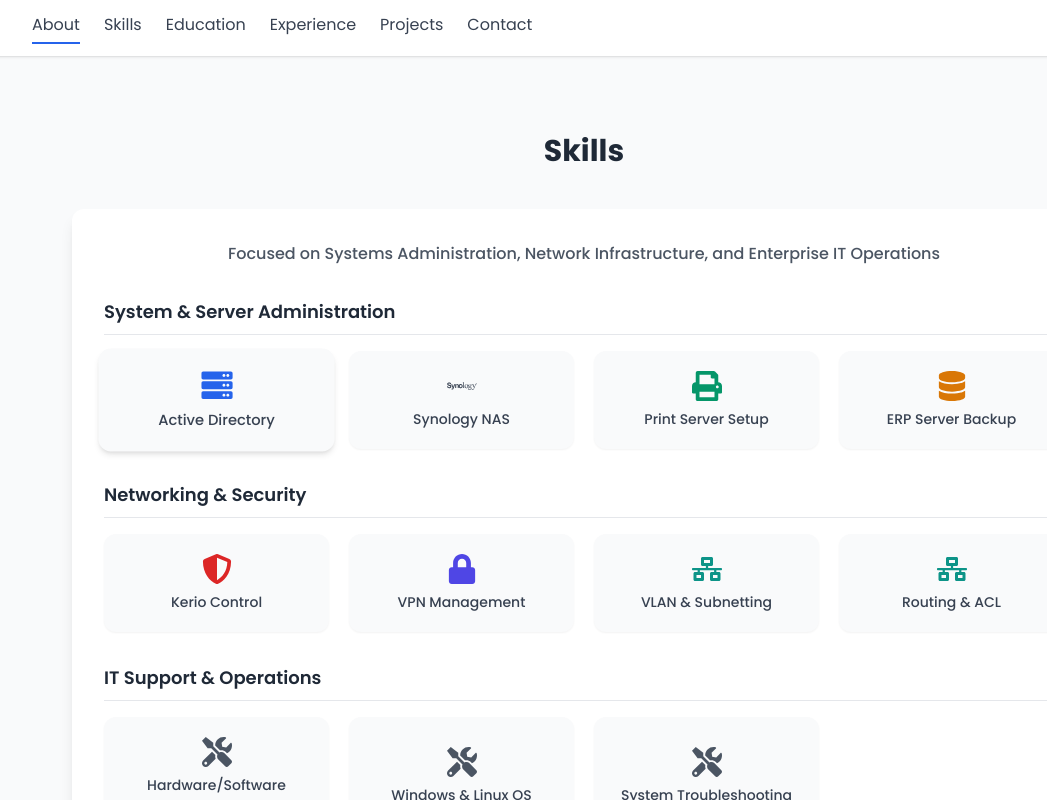
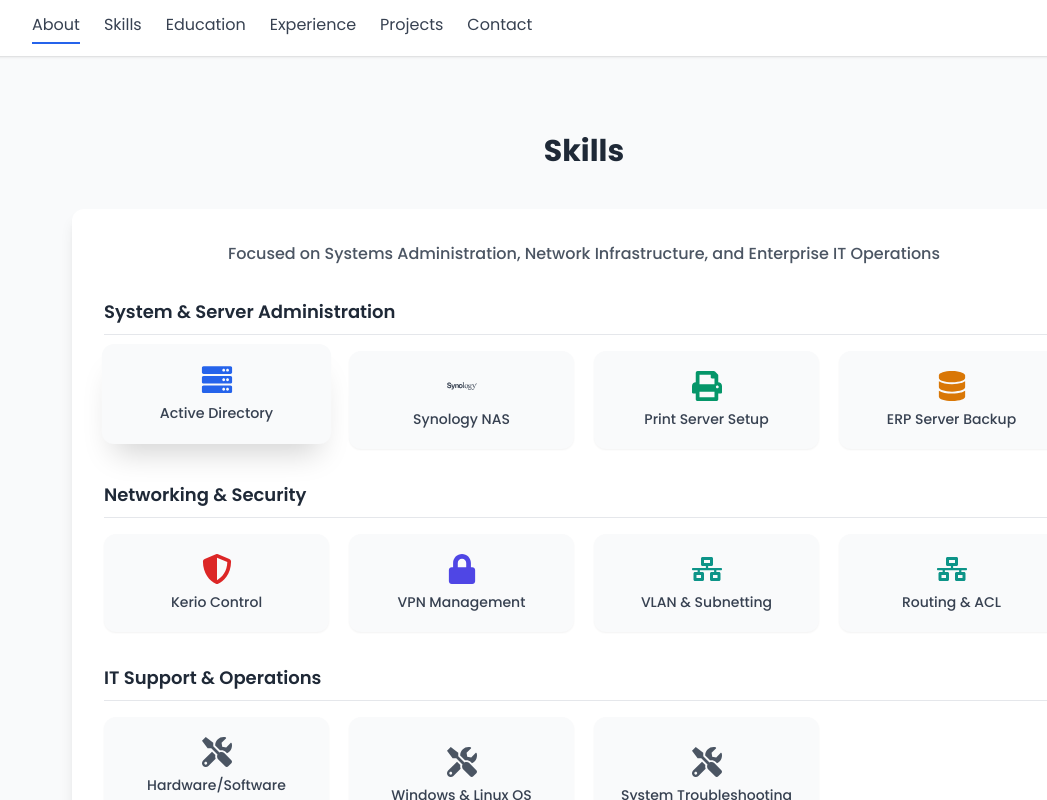
Before and after one commit to Sandysuryantiko/My-Personal-Website, a React (Vite) app: page / in a window 1280 px wide. In both pictures the pointer is over the element "Active Directory". Shown: the part 609-1409 px from the top of the page, without its empty margins (56-1103 px from the left). Built offline with nearby package versions, Linux system fonts and the light colour scheme.

Commit message:
menambah efek paralax

```diff
--- a/src/index.css
+++ b/src/index.css
@@ -152,3 +152,21 @@ p.description {
     transition: none;
   }
 }
+
+/* === Card lift on hover (tambahan, dipakai di Skills & Projects) === */
+.card-lift {
+  transition:
+    transform 0.3s ease,
+    box-shadow 0.3s ease;
+}
+
+.card-lift:hover {
+  transform: translateY(-6px) scale(1.02);
+  box-shadow: 0 20px 30px -12px rgba(0, 0, 0, 0.18);
+}
+
+@media (prefers-reduced-motion: reduce) {
+  .card-lift:hover {
+    transform: none;
+  }
+}
--- a/src/sections/Skills.jsx
+++ b/src/sections/Skills.jsx
@@ -133,8 +133,7 @@ const Skills = () => {
               {category.skills.map((skill, i) => (
                 <div
                   key={i}
-                  className="p-5 bg-gray-50 rounded-xl shadow-sm text-center text-gray-700
-                  hover:shadow-md hover:scale-105 transform transition duration-300 flex flex-col items-center justify-center gap-2"
+                  className="card-lift p-5 bg-gray-50 rounded-xl shadow-sm text-center text-gray-700 flex flex-col items-center justify-center gap-2"
                 >
                   {skill.icon}
                   <span className="text-sm font-medium">{skill.name}</span>
```
